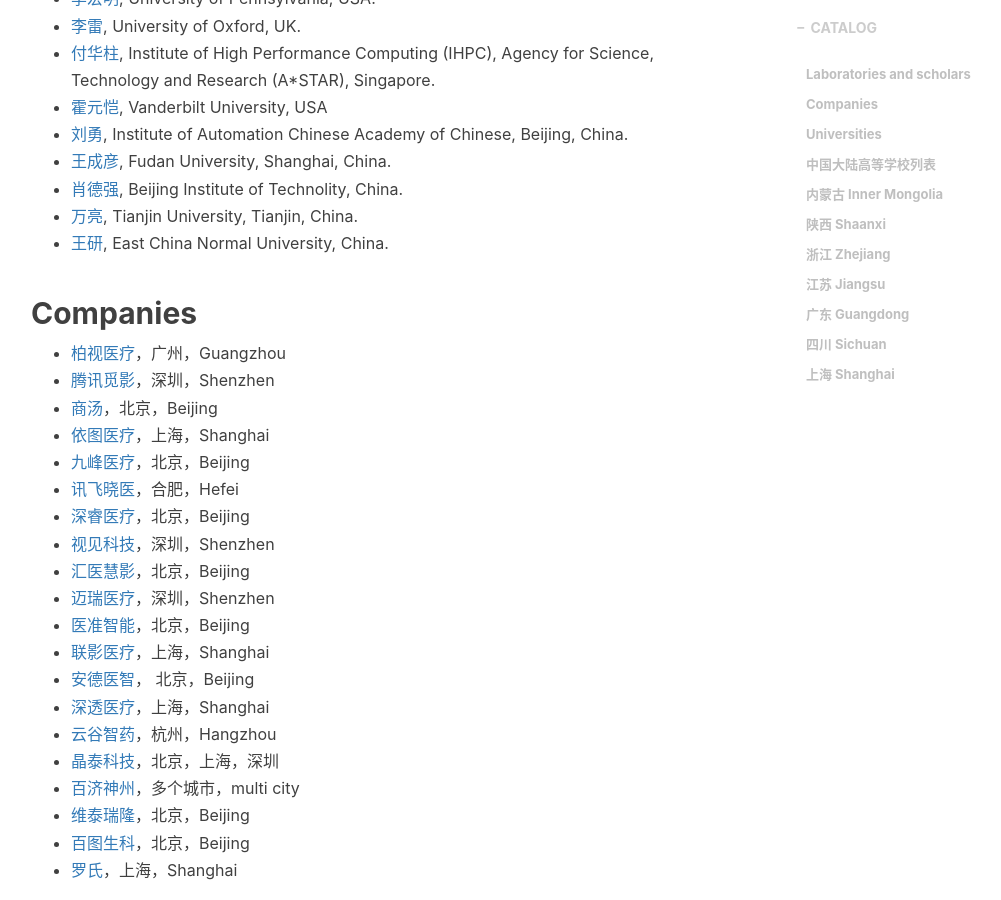
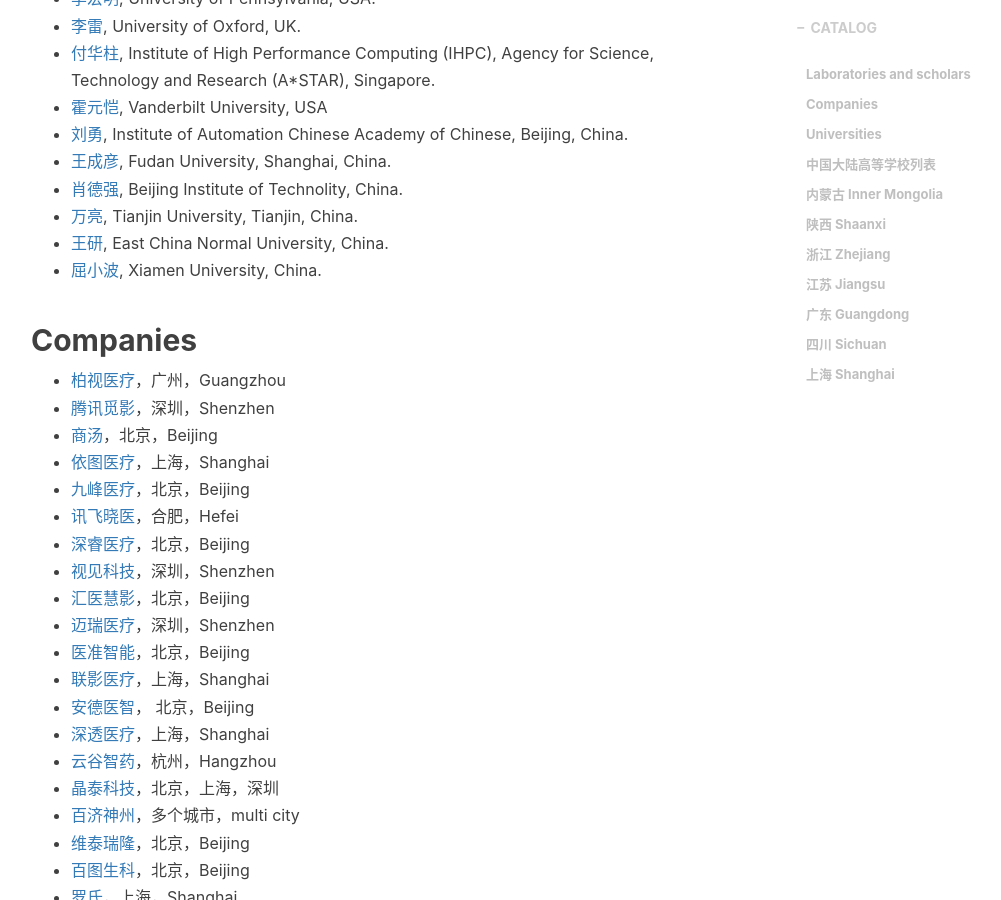
Before and after one commit to jizhang02/jizhang02.github.io, a Jekyll site: the page built from _posts/2020-02-26-csinfo.markdown, in a window 1280 px wide and 900 px high, scrolled down 2651 px. Shown: the whole window, without its empty margins (234-1235 px from the left). Built offline with Jekyll 4.4.1, drawn with Linux system fonts in a browser that asks for light colours; nearby versions of some CDN libraries; library files that are not in the unit come from our copies; a script that is not in the unit is left out; comment, search, counter and statistics services are not loaded.

Commit message:
Update 2020-02-26-csinfo.markdown

```diff
--- a/_posts/2020-02-26-csinfo.markdown
+++ b/_posts/2020-02-26-csinfo.markdown
@@ -81,6 +81,7 @@
 * [肖德强](https://opt.bit.edu.cn/jsdw/jsml/gdxxjsyysgcyjs/399c926fa61f4c978a224ea7cd200d39.htm), Beijing Institute of Technolity, China.
 * [万亮](http://cic.tju.edu.cn/faculty/lwan/index.html), Tianjin University, Tianjin, China.
 * [王研](https://faculty.ecnu.edu.cn/_s15/wy2_19241/main.psp), East China Normal University, China.
+* [屈小波](https://csrc.xmu.edu.cn/xiaobo/index_cn.html), Xiamen University, China.
 
 ## Companies
 * [柏视医疗](https://www.pvmedtech.com/index.html)，广州，Guangzhou
```
